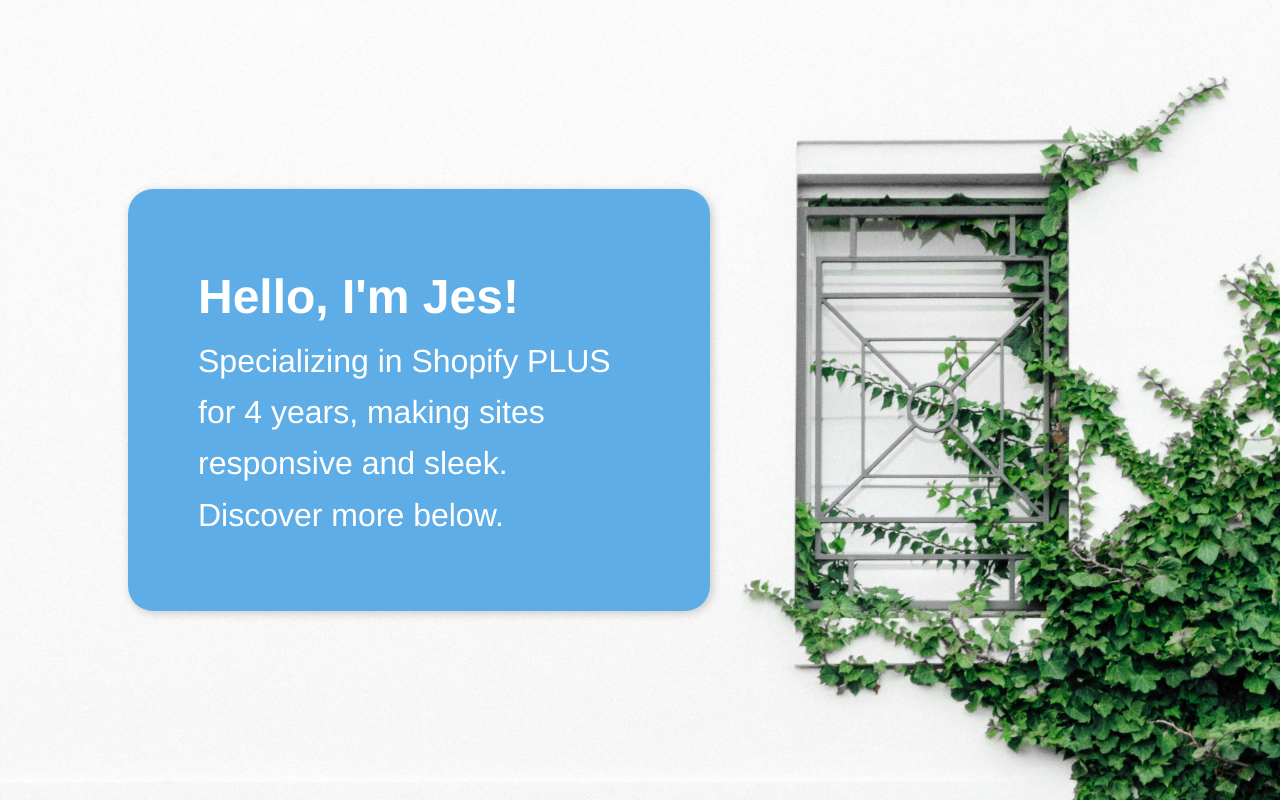
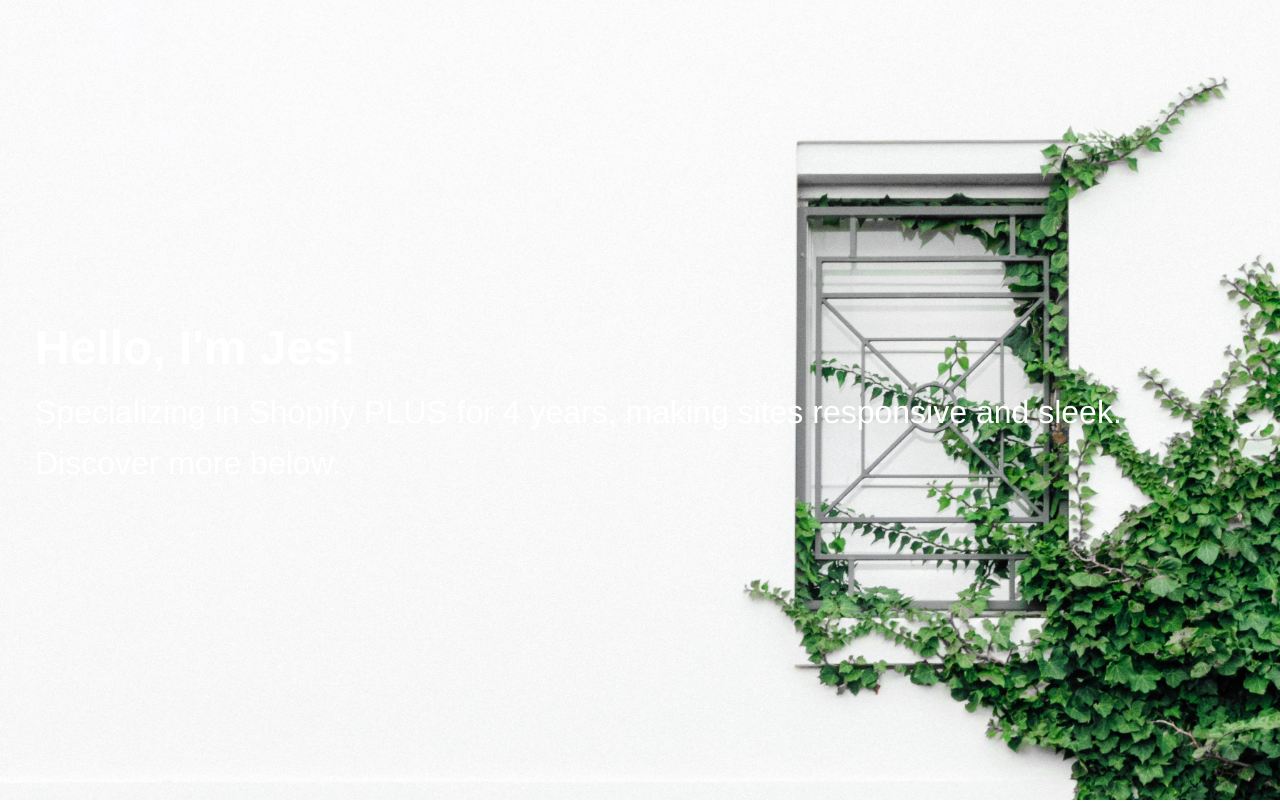
Before and after one commit to jfxmedia/port, a plain HTML site: page index.html in a window 1280 px wide. Shown: the top 802 px of the page. Drawn offline with Linux system fonts and the light colour scheme.

Commit message:
Update styles.css

```diff
--- a/styles.css
+++ b/styles.css
@@ -35,15 +35,6 @@ body {
     background-position: center;
         flex-direction: column;
     align-items: flex-start;  /* Aligns items to the left */
-}
-
-.hero-text-box {
-    background-color: rgba(31, 142, 222, 0.7); /* Updated to new hex color with opacity 0.7 */
-    border-radius: 25px;  /* rounded corners */
-    padding: 35px;  /* padding around text */
-    box-shadow: 2px 2px 10px rgba(0, 0, 0, 0.2);  /* faint shadow */
-    max-width: 40%;
-    margin: 10%;
 }
 
 .hero-text {
```
